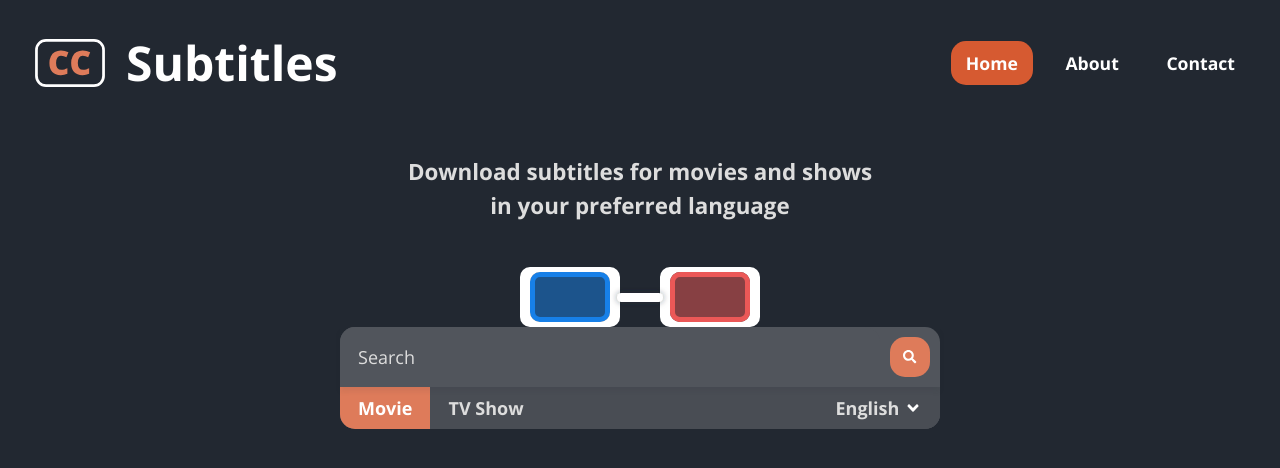
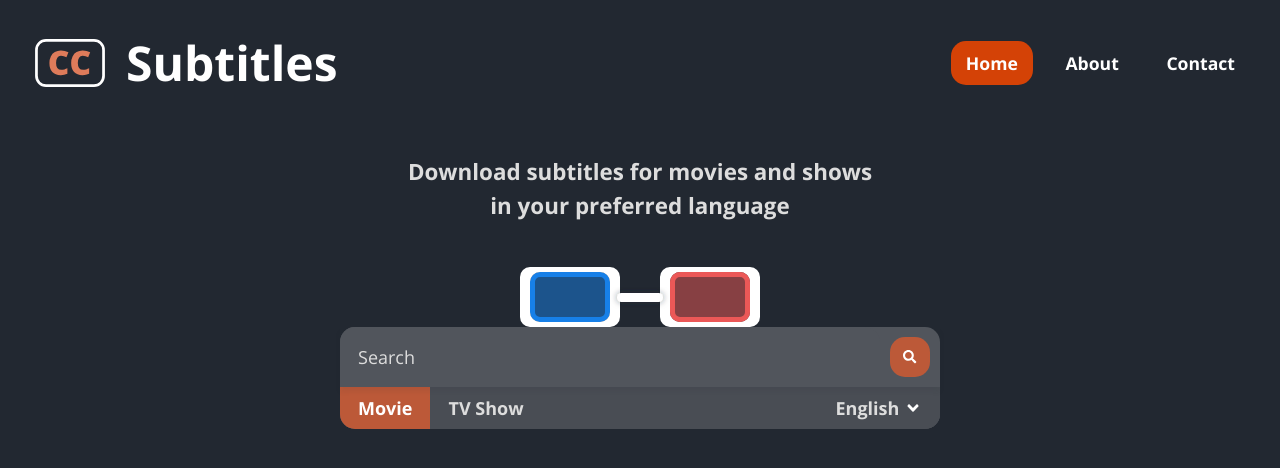
Before and after one commit to iNeedSubs/legacy, a Vue app: page / in a window 1280 px wide. Shown: the top 468 px of the page. Built offline with nearby package versions, Linux system fonts and the light colour scheme.

Commit message:
Adjust color for better contrast

```diff
--- a/src/App.vue
+++ b/src/App.vue
@@ -38,7 +38,7 @@ export default {
   }
 
   &-thumb {
-    background: #de7b5a;
+    background: #BC5938;
   }
 }
 
--- a/src/components/LangSelect/Options.vue
+++ b/src/components/LangSelect/Options.vue
@@ -132,7 +132,7 @@ export default defineComponent({
     overflow-y: auto;
     height: inherit;
     width: inherit;
-    scrollbar-color: #de7b5a #333942;
+    scrollbar-color: #BC5938 #333942;
   }
 
   p {
--- a/src/components/Nav.vue
+++ b/src/components/Nav.vue
@@ -21,14 +21,20 @@ nav {
     text-decoration: none;
     border-radius: 15px;
     padding: 10px 15px;
-    transition: background .1s ease-in-out;
+    transition: .2s ease-in-out;
+    transition-property: background, box-shadow;
 
     &:hover, &:focus {
-      background: #de7b5a44;
+      background: #69321F;
     }
 
     &.router-link-exact-active {
-        background: #d65a31;
+      background: #D44206;
+      cursor: default;
+
+      &:hover, &:focus {
+        box-shadow: 0 0 10px #D44206;
+      }
     }
   }
 }
--- a/src/components/Search.vue
+++ b/src/components/Search.vue
@@ -98,7 +98,7 @@ export default defineComponent({
    button {
     margin: 10px;
     padding: 0 1em;
-    background: #de7b5a;
+    background: #BC5938;
     border-radius: 15px;
     color: #fff;
     transition: background .2s ease-in-out;
@@ -150,7 +150,7 @@ button {
     }
 
     &.active {
-      background: #de7b5a;
+      background: #BC5938;
     }
 
     &:not(.active) {
--- a/src/components/Subtitles.vue
+++ b/src/components/Subtitles.vue
@@ -44,7 +44,7 @@ export default defineComponent({
     justify-content: center;
     align-items: center;
     border-radius: 15px;
-    background: #D65A31;
+    background: #BC5938;
     height: 40px;
     width: 40px;
     text-align: center;
@@ -56,7 +56,7 @@ export default defineComponent({
     }
 
     &:hover, &:focus {
-      background: #de7b5a;
+      background: #D44206;
     }
   }
 
```
